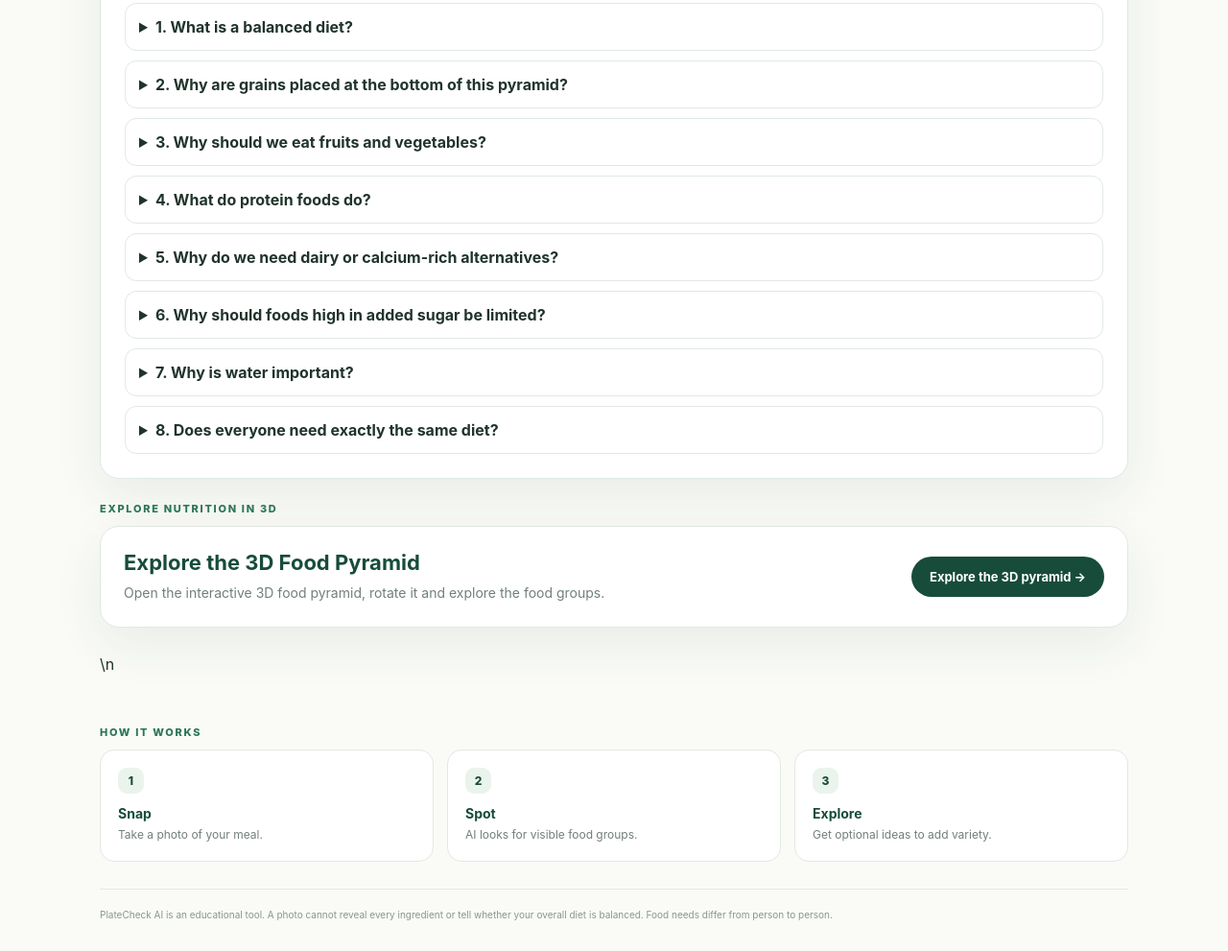
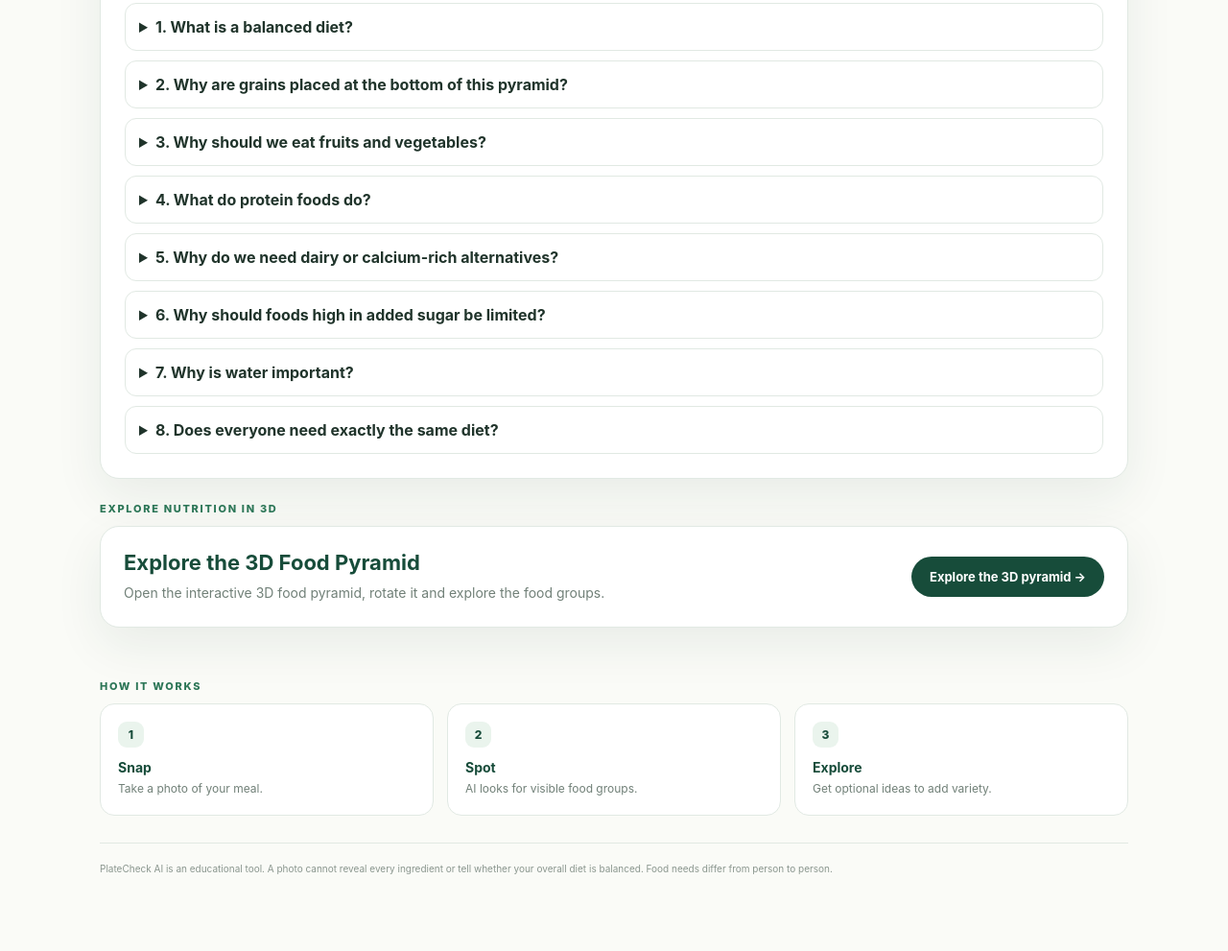
Before and after one commit to kaverideepasriram-create/platecheck-ai, a website: page docs/index.html in a window 1280 px wide. Shown: the part 1346-2337 px from the top of the page at 96% size. After the commit the page ends 2289 px from the top, so only its background shows below. Drawn offline with Linux system fonts and the light colour scheme.

Commit message:
Clean main page markup

```diff
--- a/docs/index.html
+++ b/docs/index.html
@@ -91,7 +91,8 @@
         <a href="food-pyramids/" style="display:inline-block;background:var(--green);color:#fff;text-decoration:none;padding:13px 19px;border-radius:999px;font-weight:750;font-size:13px">Explore the 3D pyramid →</a>
       </div>
     </section>
-\n    <section class="how">
+
+    <section class="how">
       <p class="eyebrow">HOW IT WORKS</p>
       <div class="how-grid">
         <article><span>1</span><h3>Snap</h3><p>Take a photo of your meal.</p></article>
```
